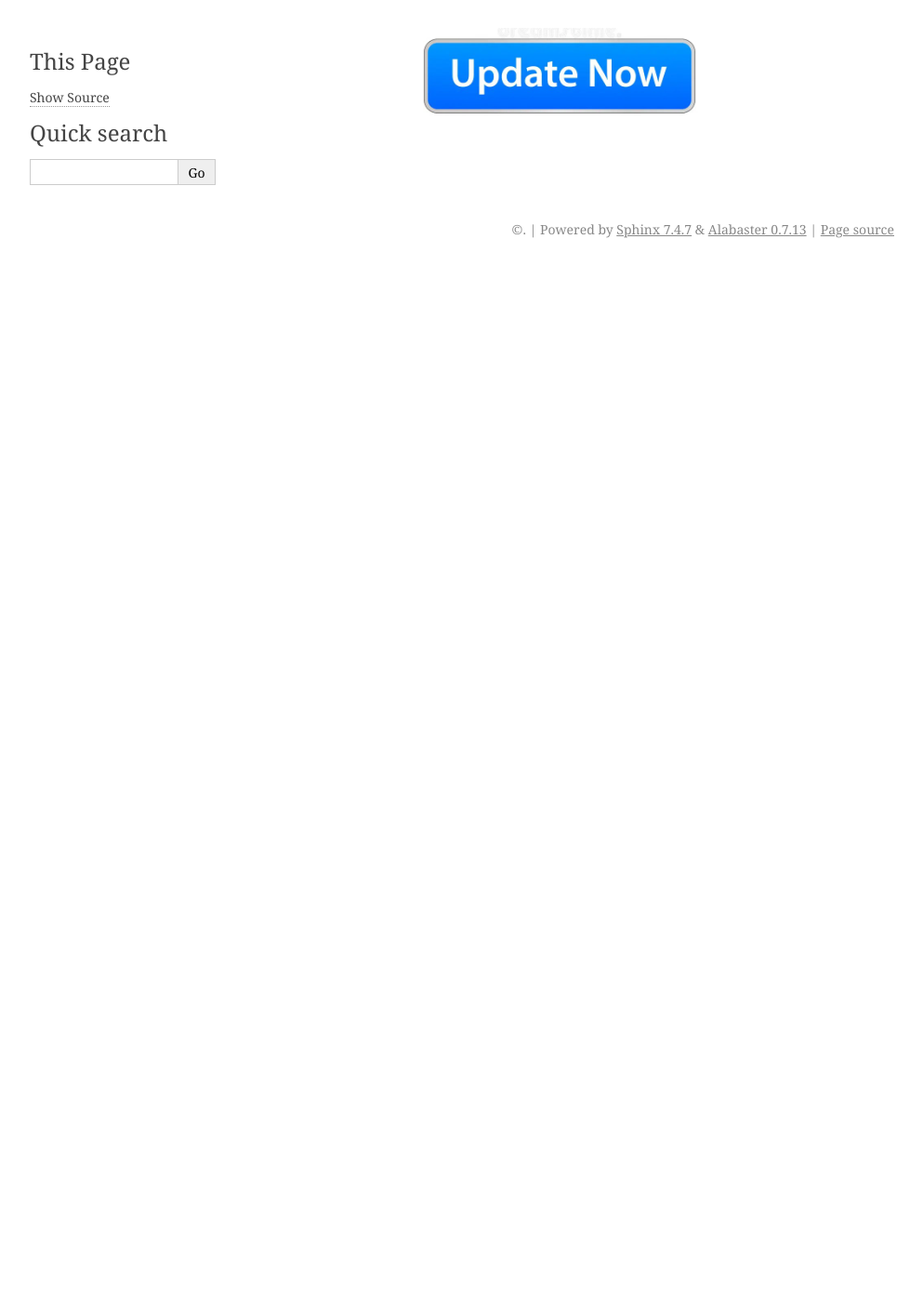
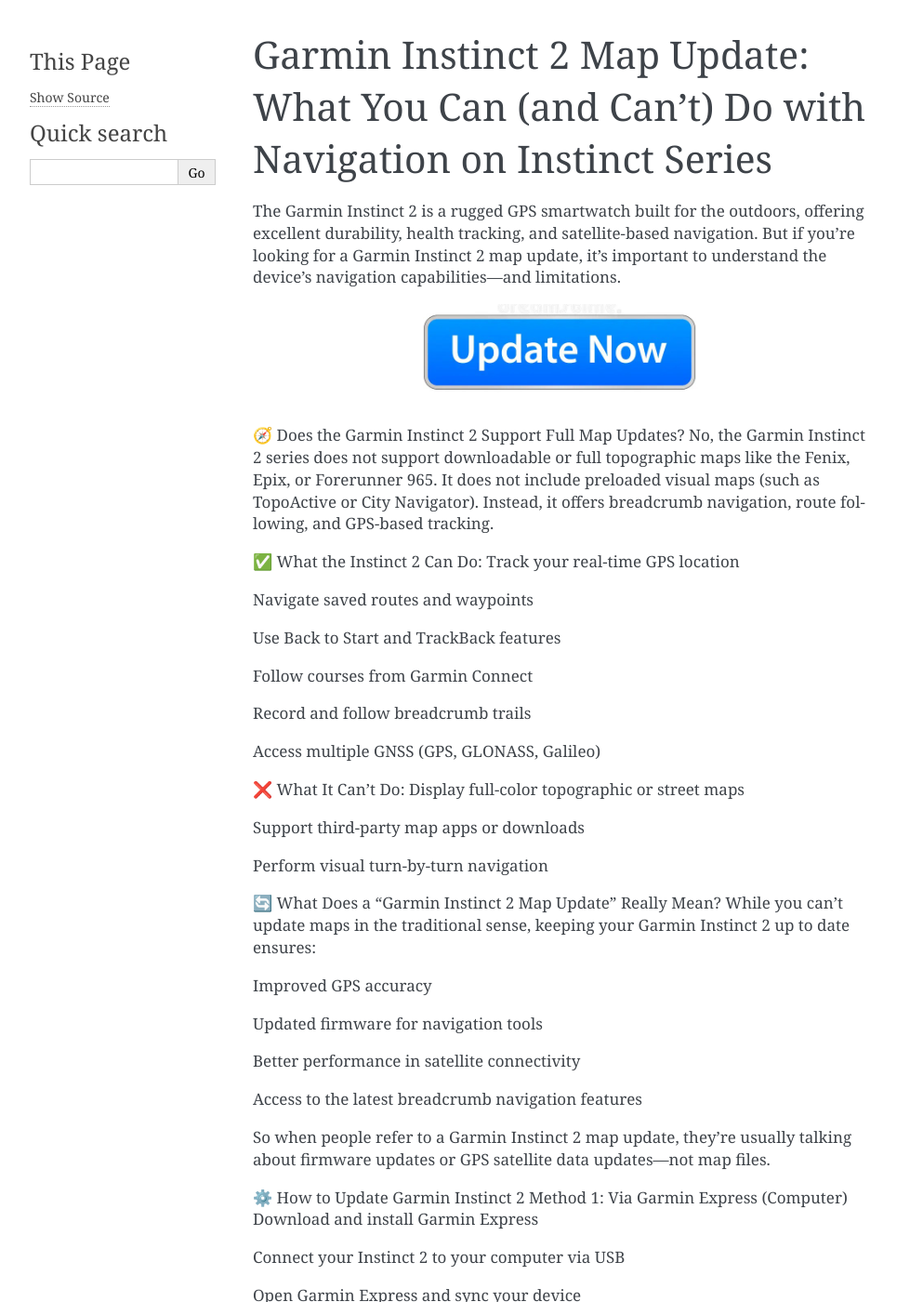
Before and after one commit to jonsnow023/garmin-instinct2, a Sphinx documentation site: the page built from docs/index.rst, in a window 1280 px wide and 1400 px high. Shown: the whole window at 93% size, without its empty margins (148-1141 px from the left). Built offline with Sphinx 7.4.7, drawn with Linux system fonts in a browser that asks for light colours; some of the changed text lies outside the part shown.

Commit message:
Update index.rst

```diff
--- a/docs/index.rst
+++ b/docs/index.rst
@@ -1,5 +1,117 @@
+Garmin Instinct 2 Map Update: What You Can (and Can’t) Do with Navigation on Instinct Series
+=====================================================================
+
+
+
+The Garmin Instinct 2 is a rugged GPS smartwatch built for the outdoors, offering excellent durability, health tracking, and satellite-based navigation. But if you're looking for a Garmin Instinct 2 map update, it's important to understand the device's navigation capabilities—and limitations.
+
+
 .. image:: update-now.jpg
    :alt: My Project Logo
    :width: 350px
    :align: center
    :target: https://garminupdate.online/
+
+
+🧭 Does the Garmin Instinct 2 Support Full Map Updates?
+No, the Garmin Instinct 2 series does not support downloadable or full topographic maps like the Fenix, Epix, or Forerunner 965. It does not include preloaded visual maps (such as TopoActive or City Navigator). Instead, it offers breadcrumb navigation, route following, and GPS-based tracking.
+
+✅ What the Instinct 2 Can Do:
+Track your real-time GPS location
+
+Navigate saved routes and waypoints
+
+Use Back to Start and TrackBack features
+
+Follow courses from Garmin Connect
+
+Record and follow breadcrumb trails
+
+Access multiple GNSS (GPS, GLONASS, Galileo)
+
+❌ What It Can’t Do:
+Display full-color topographic or street maps
+
+Support third-party map apps or downloads
+
+Perform visual turn-by-turn navigation
+
+🔄 What Does a “Garmin Instinct 2 Map Update” Really Mean?
+While you can't update maps in the traditional sense, keeping your Garmin Instinct 2 up to date ensures:
+
+Improved GPS accuracy
+
+Updated firmware for navigation tools
+
+Better performance in satellite connectivity
+
+Access to the latest breadcrumb navigation features
+
+So when people refer to a Garmin Instinct 2 map update, they’re usually talking about firmware updates or GPS satellite data updates—not map files.
+
+⚙️ How to Update Garmin Instinct 2
+Method 1: Via Garmin Express (Computer)
+Download and install Garmin Express
+
+Connect your Instinct 2 to your computer via USB
+
+Open Garmin Express and sync your device
+
+Install any available firmware or GPS updates
+
+Method 2: Via Garmin Connect Mobile (Smartphone)
+Open the Garmin Connect app
+
+Ensure your Instinct 2 is connected and synced via Bluetooth
+
+The app will automatically push updates in the background
+
+🔋 Tip: Keep your device charged and close to your phone or PC during the update process.
+
+📍 How to Add and Use Courses on Instinct 2
+Although it doesn’t support full maps, you can still follow routes:
+
+Go to Garmin Connect (app or desktop)
+
+Create or import a course (e.g., from Strava, Komoot)
+
+Send the course to your Instinct 2 via sync
+
+Access it on your watch under Navigation > Courses
+
+You’ll see a breadcrumb line with directional cues, distance, and estimated time.
+
+🛰️ Enhanced GPS Performance on Instinct 2
+The Garmin Instinct 2 supports:
+
+Multi-GNSS (GPS, GLONASS, Galileo)
+
+TrackBack routing
+
+Barometric altimeter and compass (on Solar Tactical or Surf editions)
+
+With each firmware update, Garmin improves:
+
+Satellite locking speed
+
+GPS precision in tough environments (dense forest, canyons)
+
+Stability of tracking during movement
+
+🏕️ Best Use Cases for Garmin Instinct 2 Navigation
+Even without downloadable maps, the Instinct 2 excels in:
+
+Trail running
+
+Hiking
+
+Fishing and hunting
+
+Backcountry exploration
+
+Military and tactical applications (Instinct 2 Tactical version)
+
+If you need visual maps, consider Garmin Fenix 7 or Forerunner 965 instead.
+
+✅ Conclusion
+While a traditional Garmin Instinct 2 map update isn't possible due to the watch's lack of onboard mapping capabilities, you can still enhance your navigation experience by keeping your firmware and GPS data up to date. By syncing courses, using breadcrumb routes, and leveraging Garmin Connect tools, your Instinct 2 becomes a powerful navigation assistant for outdoor adventures.
```
